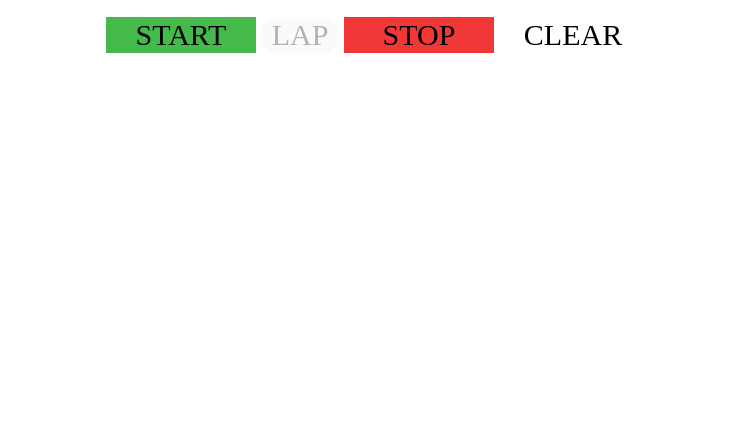
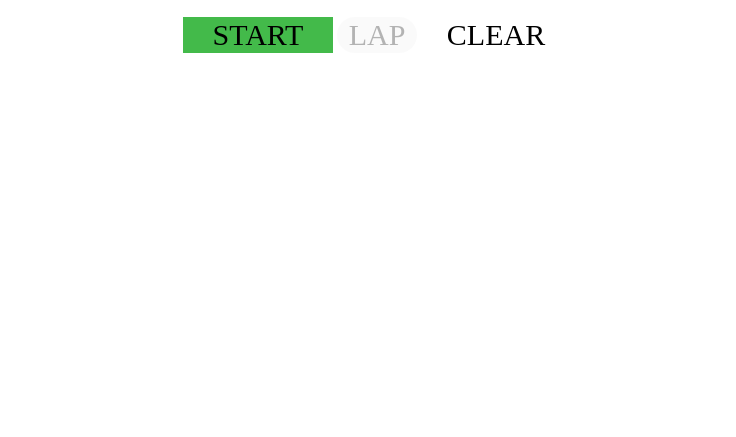
Before and after one commit to mmrzena/stopwatch, a plain HTML site: page index.html in a window 1280 px wide. Shown: the part 363-800 px from the top of the page, without its empty margins (263-999 px from the left). Drawn offline with Linux system fonts and the light colour scheme; a web font is replaced by a local one.

Commit message:
Update index.html

```diff
--- a/index.html
+++ b/index.html
@@ -19,7 +19,6 @@
       <div class="buttons">
       <button id="start" onclick="start()">Start</button>
       <button id="lap" onclick="lap()" disabled>Lap</button>
-      <button id="stop" onclick="stop()">Stop</button>
       <button id="clear" onclick = "clearr()">Clear</button>
 
       </div>
```
